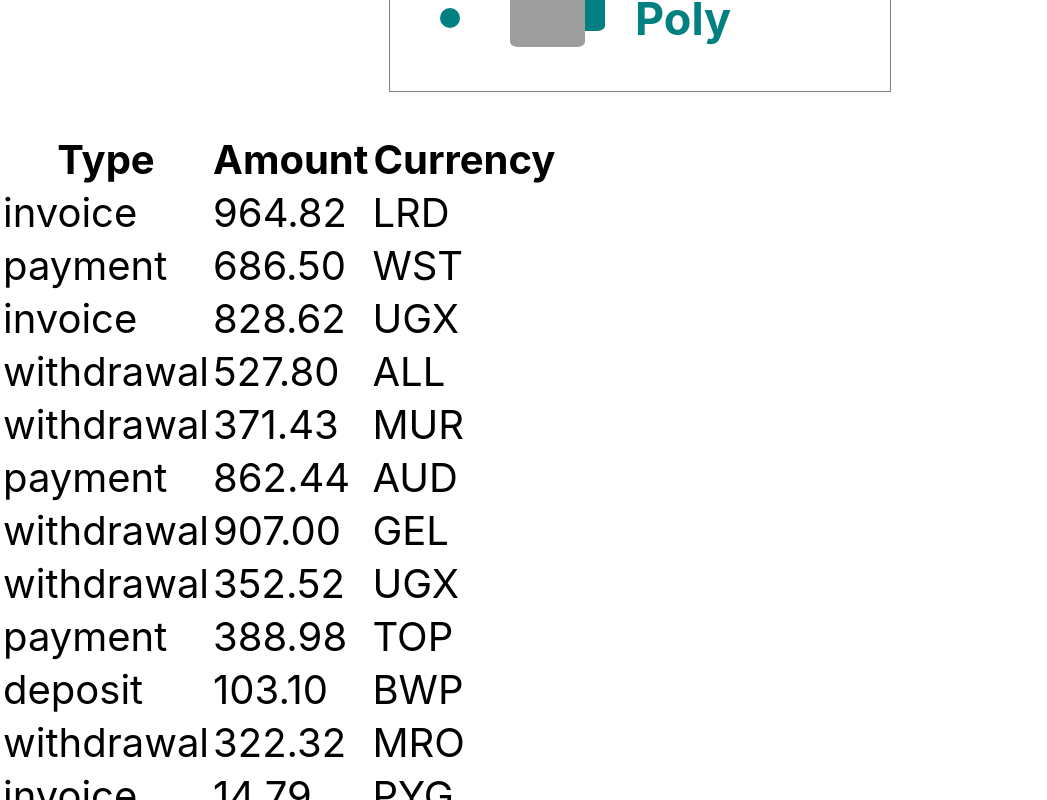
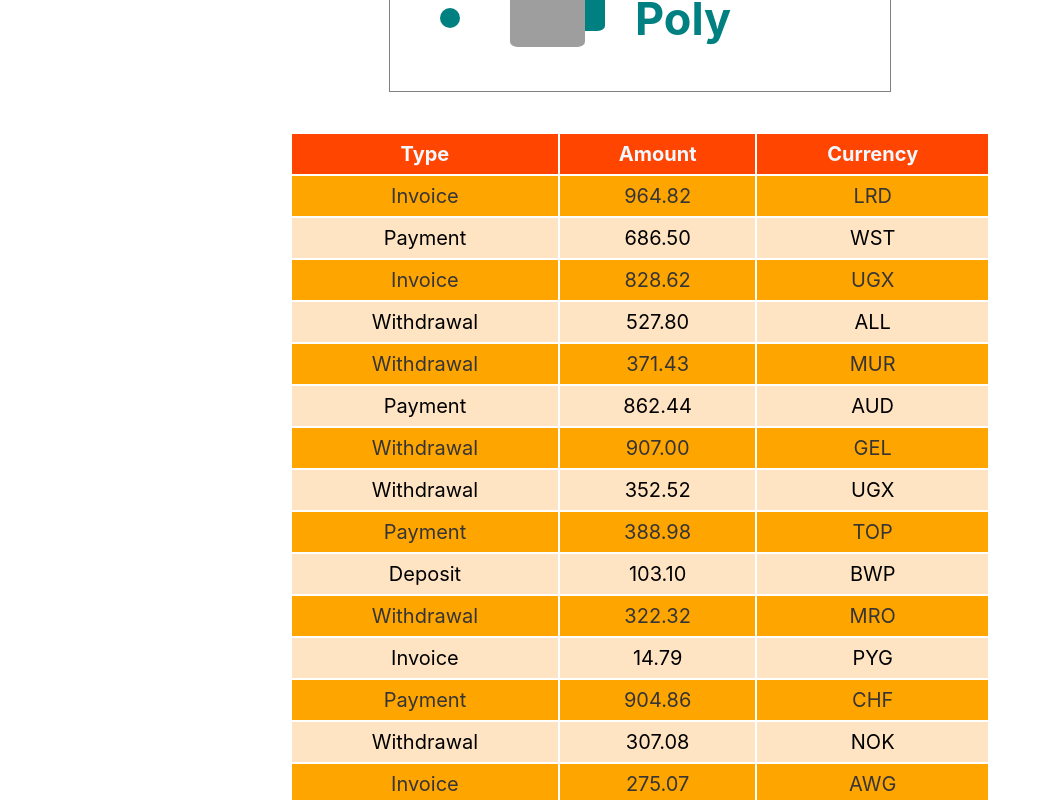
Before and after one commit to HelenBlyzniuk/goit-react-hw-01-components, a React (Create React App) app: page / in a window 1280 px wide. Shown: the part 1300-2100 px from the top of the page, without its empty margins (0-1047 px from the left). Built offline with nearby package versions, Linux system fonts and the light colour scheme; grey boxes are pictures that could not be loaded.

Commit message:
TransactionHistory is ready

```diff
--- a/src/components/Transaction/Transaction.jsx
+++ b/src/components/Transaction/Transaction.jsx
@@ -1,8 +1,9 @@
 import PropTypes from 'prop-types';
+import css from './transaction.module.css';
 
 export const Transaction = ({ id, type, amount, currency }) => {
     return (
-    <tr key={id}>
+      <tr className={css.transactionHistoryItem} key={id}>
       <td>{type}</td>
       <td>{amount}</td>
       <td>{currency}</td>
--- /dev/null
+++ b/src/components/Transaction/transaction.module.css
@@ -0,0 +1,13 @@
+.transactionHistoryItem{
+    text-align:center;
+    border:solid white 1px;
+    background-color:bisque;
+    text-transform: capitalize;
+    height:40px;
+
+}
+.transactionHistoryItem:nth-child(2n+1){
+    /* background-color: #ecac5d; */
+    color:rgb(54, 53, 53);
+    background-color: orange;
+}
--- a/src/components/TransactionHistory/TransactionHistory.jsx
+++ b/src/components/TransactionHistory/TransactionHistory.jsx
@@ -1,11 +1,11 @@
 import PropTypes from 'prop-types';
 import { Transaction } from 'components/Transaction/Transaction';
-
+import css from './TransactionHistory.module.css';
 
 export const TransactionHistory = ({ data }) => {
     return (
-        <table className="transaction-history">
-  <thead>
+        <table className={css.transactionHistory}>
+  <thead className={css.transactionHistoryHead}>
     <tr>
       <th>Type</th>
       <th>Amount</th>
--- /dev/null
+++ b/src/components/TransactionHistory/TransactionHistory.module.css
@@ -0,0 +1,14 @@
+.transactionHistory{
+    width: 700px;
+    margin:0 auto;
+    font-size: 20px;
+    margin-bottom: 50px;
+}
+
+.transactionHistoryHead{
+    font-size:20px;
+    color:aliceblue;
+    background-color:orangered;
+    height:40px;
+
+}
```
